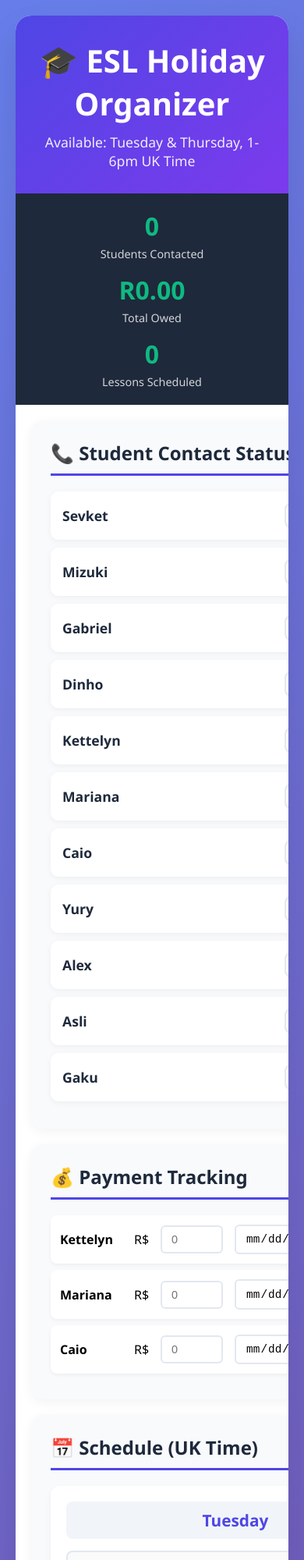
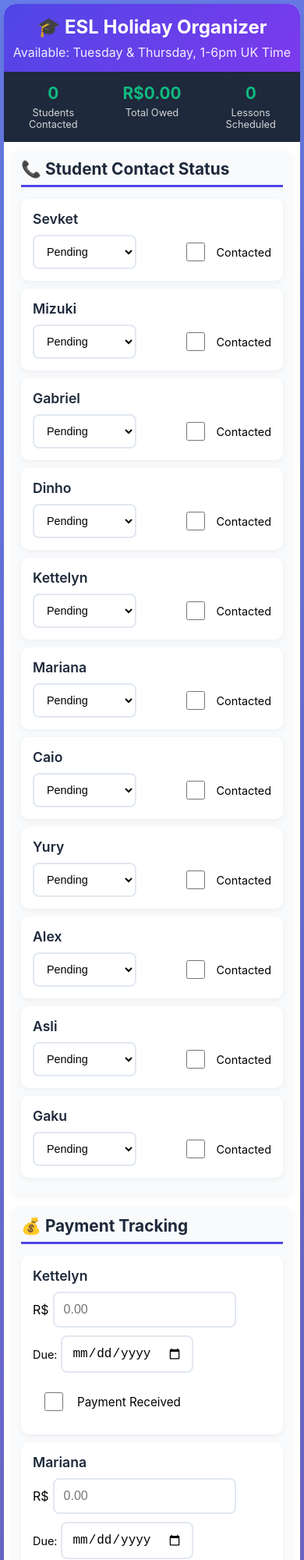
Before and after one commit to englishindoses/eslresources, a plain HTML site: page organizer.html in a window 390 px wide. Shown: the top 2000 px of the page at 78% size. Drawn offline with Linux system fonts and the light colour scheme.

Commit message:
Update organizer.html

```diff
--- a/organizer.html
+++ b/organizer.html
@@ -2,7 +2,7 @@
 <html lang="en">
 <head>
     <meta charset="UTF-8">
-    <meta name="viewport" content="width=device-width, initial-scale=1.0">
+    <meta name="viewport" content="width=device-width, initial-scale=1.0, user-scalable=no">
     <title>ESL Lesson Holiday Organizer</title>
     <style>
         * {
@@ -12,96 +12,120 @@
         }
 
         body {
-            font-family: 'Segoe UI', Tahoma, Geneva, Verdana, sans-serif;
+            font-family: -apple-system, BlinkMacSystemFont, 'Segoe UI', Roboto, sans-serif;
             background: linear-gradient(135deg, #667eea 0%, #764ba2 100%);
             min-height: 100vh;
-            padding: 20px;
+            padding: 10px;
+            font-size: 16px; /* Prevents zoom on iOS */
         }
 
         .container {
-            max-width: 1200px;
+            max-width: 100%;
             margin: 0 auto;
             background: white;
-            border-radius: 20px;
-            box-shadow: 0 20px 40px rgba(0,0,0,0.1);
+            border-radius: 15px;
+            box-shadow: 0 10px 30px rgba(0,0,0,0.1);
             overflow: hidden;
         }
 
         .header {
             background: linear-gradient(135deg, #4f46e5 0%, #7c3aed 100%);
             color: white;
-            padding: 30px;
+            padding: 20px 15px;
             text-align: center;
         }
 
         .header h1 {
-            font-size: 2.5rem;
-            margin-bottom: 10px;
+            font-size: 1.8rem;
+            margin-bottom: 8px;
             font-weight: 700;
         }
 
         .header p {
-            font-size: 1.1rem;
+            font-size: 1rem;
             opacity: 0.9;
         }
 
+        .stats {
+            display: grid;
+            grid-template-columns: repeat(3, 1fr);
+            background: #1e293b;
+            color: white;
+            padding: 15px 10px;
+            gap: 10px;
+        }
+
+        .stat-item {
+            text-align: center;
+            padding: 5px;
+        }
+
+        .stat-number {
+            font-size: 1.5rem;
+            font-weight: 700;
+            color: #10b981;
+        }
+
+        .stat-label {
+            font-size: 0.8rem;
+            opacity: 0.8;
+            margin-top: 5px;
+        }
+
         .content {
-            display: grid;
-            grid-template-columns: 1fr 1fr;
-            gap: 30px;
-            padding: 30px;
+            padding: 15px;
         }
 
         .section {
             background: #f8fafc;
-            border-radius: 15px;
-            padding: 25px;
-            box-shadow: 0 4px 15px rgba(0,0,0,0.05);
+            border-radius: 12px;
+            padding: 15px;
+            margin-bottom: 15px;
+            box-shadow: 0 2px 10px rgba(0,0,0,0.05);
         }
 
         .section h2 {
             color: #1e293b;
-            margin-bottom: 20px;
-            font-size: 1.5rem;
+            margin-bottom: 15px;
+            font-size: 1.3rem;
             border-bottom: 3px solid #4f46e5;
-            padding-bottom: 10px;
+            padding-bottom: 8px;
         }
 
         .student-item {
             display: flex;
             align-items: center;
             justify-content: space-between;
-            padding: 15px;
+            padding: 15px 12px;
             margin-bottom: 10px;
             background: white;
             border-radius: 10px;
             box-shadow: 0 2px 8px rgba(0,0,0,0.05);
-            transition: all 0.3s ease;
-        }
-
-        .student-item:hover {
-            transform: translateY(-2px);
-            box-shadow: 0 4px 15px rgba(0,0,0,0.1);
+            min-height: 60px; /* Better touch target */
         }
 
         .student-name {
             font-weight: 600;
             color: #1e293b;
             font-size: 1.1rem;
+            flex: 1;
         }
 
         .student-controls {
             display: flex;
             gap: 10px;
             align-items: center;
+            flex-wrap: wrap;
         }
 
         .status-select {
-            padding: 5px 10px;
+            padding: 8px 12px;
             border: 2px solid #e2e8f0;
             border-radius: 8px;
             background: white;
             font-size: 0.9rem;
+            min-height: 44px; /* iOS recommended touch target */
+            min-width: 100px;
         }
 
         .status-select.contacted {
@@ -111,28 +135,45 @@
         }
 
         .checkbox-custom {
-            width: 20px;
-            height: 20px;
+            width: 24px;
+            height: 24px;
             accent-color: #4f46e5;
+            margin: 10px; /* Larger touch area */
         }
 
         .payment-item {
             display: flex;
-            align-items: center;
-            gap: 15px;
-            padding: 12px;
-            margin-bottom: 8px;
+            flex-direction: column;
+            gap: 10px;
+            padding: 15px;
+            margin-bottom: 10px;
             background: white;
-            border-radius: 8px;
+            border-radius: 10px;
             box-shadow: 0 2px 5px rgba(0,0,0,0.05);
         }
 
+        .payment-row {
+            display: flex;
+            align-items: center;
+            gap: 10px;
+            flex-wrap: wrap;
+        }
+
+        .payment-name {
+            font-weight: 600;
+            color: #1e293b;
+            min-width: 80px;
+            font-size: 1.1rem;
+        }
+
         .payment-input {
-            padding: 8px 12px;
+            padding: 12px;
             border: 2px solid #e2e8f0;
-            border-radius: 6px;
-            font-size: 0.9rem;
-            width: 80px;
+            border-radius: 8px;
+            font-size: 1rem;
+            min-height: 44px;
+            flex: 1;
+            min-width: 80px;
         }
 
         .payment-input:focus {
@@ -141,20 +182,16 @@
             box-shadow: 0 0 0 3px rgba(79, 70, 229, 0.1);
         }
 
-        .calendar {
-            grid-column: 1 / -1;
-        }
-
         .calendar-grid {
             display: grid;
-            grid-template-columns: repeat(2, 1fr);
-            gap: 20px;
+            grid-template-columns: 1fr;
+            gap: 15px;
         }
 
         .day-column {
             background: white;
             border-radius: 12px;
-            padding: 20px;
+            padding: 15px;
             box-shadow: 0 4px 10px rgba(0,0,0,0.05);
         }
 
@@ -164,7 +201,7 @@
             color: #4f46e5;
             margin-bottom: 15px;
             text-align: center;
-            padding: 10px;
+            padding: 12px;
             background: #f1f5f9;
             border-radius: 8px;
         }
@@ -173,18 +210,13 @@
             display: flex;
             align-items: center;
             justify-content: space-between;
-            padding: 12px 15px;
+            padding: 15px;
             margin-bottom: 8px;
             background: #fafafa;
             border: 2px solid #e2e8f0;
-            border-radius: 8px;
-            cursor: pointer;
+            border-radius: 10px;
+            min-height: 50px;
             transition: all 0.3s ease;
-        }
-
-        .time-slot:hover {
-            background: #f0f9ff;
-            border-color: #0ea5e9;
         }
 
         .time-slot.booked {
@@ -194,52 +226,96 @@
         }
 
         .student-select {
-            padding: 4px 8px;
-            border: 1px solid #d1d5db;
-            border-radius: 4px;
+            padding: 8px 12px;
+            border: 2px solid #d1d5db;
+            border-radius: 8px;
             background: white;
-            font-size: 0.85rem;
+            font-size: 0.9rem;
+            min-height: 40px;
+            min-width: 100px;
         }
 
-        .stats {
+        .paid-checkbox {
             display: flex;
-            justify-content: space-around;
-            background: #1e293b;
-            color: white;
-            padding: 20px;
+            align-items: center;
+            gap: 8px;
+            font-size: 0.95rem;
+            padding: 5px;
         }
 
-        .stat-item {
-            text-align: center;
+        /* Mobile-specific improvements */
+        @media (max-width: 768px) {
+            .student-item {
+                flex-direction: column;
+                align-items: flex-start;
+                gap: 10px;
+                padding: 15px;
+            }
+
+            .student-controls {
+                width: 100%;
+                justify-content: space-between;
+            }
+
+            .payment-row {
+                flex-direction: column;
+                align-items: flex-start;
+            }
+
+            .payment-input {
+                width: 100%;
+            }
+
+            .time-slot {
+                flex-direction: column;
+                gap: 10px;
+                text-align: center;
+            }
+
+            .student-select {
+                width: 100%;
+            }
         }
 
-        .stat-number {
-            font-size: 2rem;
-            font-weight: 700;
-            color: #10b981;
-        }
-
-        .stat-label {
-            font-size: 0.9rem;
-            opacity: 0.8;
-            margin-top: 5px;
-        }
-
-        @media (max-width: 768px) {
-            .content {
-                grid-template-columns: 1fr;
-                gap: 20px;
-                padding: 20px;
+        /* Very small screens */
+        @media (max-width: 480px) {
+            body {
+                padding: 5px;
             }
 
-            .calendar-grid {
-                grid-template-columns: 1fr;
+            .header {
+                padding: 15px 10px;
+            }
+
+            .header h1 {
+                font-size: 1.5rem;
+            }
+
+            .content {
+                padding: 10px;
+            }
+
+            .section {
+                padding: 12px;
             }
 
             .stats {
-                flex-direction: column;
-                gap: 15px;
+                padding: 10px 5px;
             }
+
+            .stat-number {
+                font-size: 1.3rem;
+            }
+        }
+
+        /* Prevent zoom on double tap */
+        * {
+            touch-action: manipulation;
+        }
+
+        /* Better scrolling on iOS */
+        body {
+            -webkit-overflow-scrolling: touch;
         }
     </style>
 </head>
@@ -276,7 +352,7 @@
                 <div id="paymentList"></div>
             </div>
 
-            <div class="section calendar">
+            <div class="section">
                 <h2>📅 Schedule (UK Time)</h2>
                 <div class="calendar-grid">
                     <div class="day-column">
@@ -324,15 +400,18 @@
             const container = document.getElementById('studentList');
             container.innerHTML = students.map(student => `
                 <div class="student-item">
-                    <span class="student-name">${student}</span>
+                    <div class="student-name">${student}</div>
                     <div class="student-controls">
                         <select class="status-select ${studentData[student].contacted ? 'contacted' : ''}" onchange="updateStudentStatus('${student}', this.value)">
                             <option value="pending" ${studentData[student].status === 'pending' ? 'selected' : ''}>Pending</option>
                             <option value="cancelled" ${studentData[student].status === 'cancelled' ? 'selected' : ''}>Cancelled</option>
                             <option value="rescheduled" ${studentData[student].status === 'rescheduled' ? 'selected' : ''}>Rescheduled</option>
                         </select>
-                        <input type="checkbox" class="checkbox-custom" onchange="toggleContacted('${student}')"
-                               ${studentData[student].contacted ? 'checked' : ''}>
+                        <label style="display: flex; align-items: center; gap: 5px;">
+                            <input type="checkbox" class="checkbox-custom" onchange="toggleContacted('${student}')"
+                                   ${studentData[student].contacted ? 'checked' : ''}>
+                            <span style="font-size: 0.9rem;">Contacted</span>
+                        </label>
                     </div>
                 </div>
             `).join('');
@@ -342,20 +421,25 @@
             const container = document.getElementById('paymentList');
             container.innerHTML = paymentStudents.map(student => `
                 <div class="payment-item">
-                    <span style="min-width: 80px; font-weight: 600;">${student}</span>
-                    <span>R$</span>
-                    <input type="number" class="payment-input" placeholder="0" step="0.01"
-                           value="${paymentData[student].amount || ''}"
-                           onchange="updatePayment('${student}', 'amount', this.value)">
-                    <input type="date" class="payment-input" style="width: auto;"
-                           value="${paymentData[student].dueDate}"
-                           onchange="updatePayment('${student}', 'dueDate', this.value)">
-                    <label style="display: flex; align-items: center; gap: 5px; font-size: 0.9rem;">
+                    <div class="payment-name">${student}</div>
+                    <div class="payment-row">
+                        <label style="display: flex; align-items: center; gap: 5px;">
+                            R$ <input type="number" class="payment-input" placeholder="0.00" step="0.01"
+                                   value="${paymentData[student].amount || ''}"
+                                   onchange="updatePayment('${student}', 'amount', this.value)">
+                        </label>
+                        <label style="display: flex; align-items: center; gap: 5px; font-size: 0.9rem;">
+                            Due: <input type="date" class="payment-input"
+                                   value="${paymentData[student].dueDate}"
+                                   onchange="updatePayment('${student}', 'dueDate', this.value)">
+                        </label>
+                    </div>
+                    <div class="paid-checkbox">
                         <input type="checkbox" class="checkbox-custom"
                                ${paymentData[student].paid ? 'checked' : ''}
                                onchange="updatePayment('${student}', 'paid', this.checked)">
-                        Paid
-                    </label>
+                        <span>Payment Received</span>
+                    </div>
                 </div>
             `).join('');
         }
@@ -370,10 +454,9 @@
             container.innerHTML = timeSlots.map(slot => {
                 const bookedStudent = scheduleData[day][slot];
                 return `
-                    <div class="time-slot ${bookedStudent ? 'booked' : ''}" onclick="toggleSlot('${day}', '${slot}')">
-                        <span>${slot}</span>
-                        <select class="student-select" onclick="event.stopPropagation()"
-                                onchange="bookSlot('${day}', '${slot}', this.value)">
+                    <div class="time-slot ${bookedStudent ? 'booked' : ''}">
+                        <div style="font-weight: 600;">${slot}</div>
+                        <select class="student-select" onchange="bookSlot('${day}', '${slot}', this.value)">
                             <option value="">Available</option>
                             ${students.map(student =>
                                 `<option value="${student}" ${bookedStudent === student ? 'selected' : ''}>${student}</option>`
@@ -417,10 +500,6 @@
             updateStats();
         }
 
-        function toggleSlot(day, slot) {
-            // This function can be used for additional slot interactions if needed
-        }
-
         function updateStats() {
             // Count contacted students
             const contactedCount = Object.values(studentData).filter(data => data.contacted).length;
@@ -428,7 +507,7 @@
 
             // Calculate total owed
             const totalOwed = Object.values(paymentData).reduce((sum, data) => sum + (parseFloat(data.amount) || 0), 0);
-            document.getElementById('totalOwed').textContent = `R${totalOwed.toFixed(2)}`;
+            document.getElementById('totalOwed').textContent = `R$${totalOwed.toFixed(2)}`;
 
             // Count scheduled lessons
             const bookedSlots = Object.keys(scheduleData.tuesday).length + Object.keys(scheduleData.thursday).length;
```
